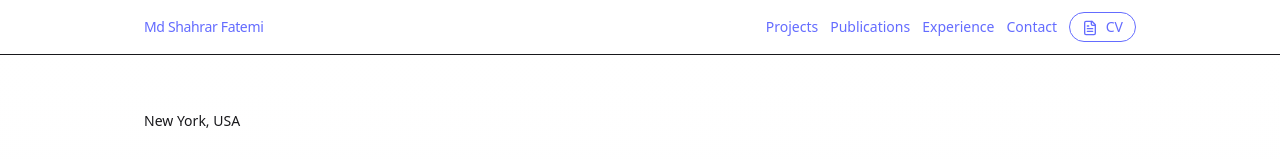
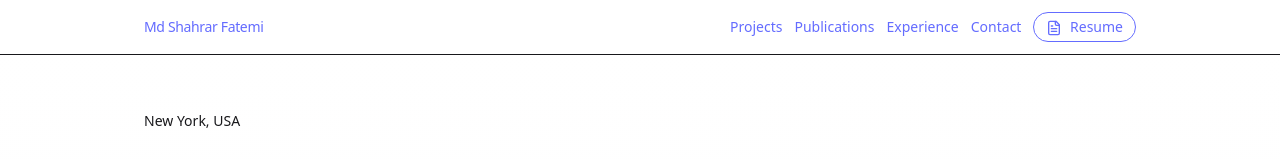
Before and after one commit to shahrarfatemi/shahrarfatemi.github.io, a React (Vite) app in the folder web/: page / in a window 1280 px wide. Shown: the top 160 px of the page. Built offline with nearby package versions, Linux system fonts and the light colour scheme.

Commit message:
Update App.jsx

```diff
--- a/web/src/App.jsx
+++ b/web/src/App.jsx
@@ -47,7 +47,7 @@ function PortfolioSite() {
       github: "https://github.com/shahrarfatemi/",
       linkedin: "https://www.linkedin.com/in/md-shahrar-fatemi-9b7977141/",
       website: "https://shahrarfatemi.github.io/",
-      cv: "https://drive.google.com/file/d/1v6gq4NWZl-scfCHZpw_FikVEMSif7z4Q/view", // link to a hosted PDF resume/CV
+      cv: "https://drive.google.com/file/d/10symMYBbm6CXs03z_rn_ql0KENRSWdCL/view?usp=sharing", // link to a hosted PDF resume/CV
     },
     interests: [
       "Medical AI",
@@ -201,7 +201,7 @@ function PortfolioSite() {
                 href={PROFILE.links.cv}
                 target="_blank" rel="noreferrer"
               >
-                <FileText className="mr-1 inline h-4 w-4" /> CV
+                <FileText className="mr-1 inline h-4 w-4" /> Resume
               </a>
             )}
           </nav>
```
